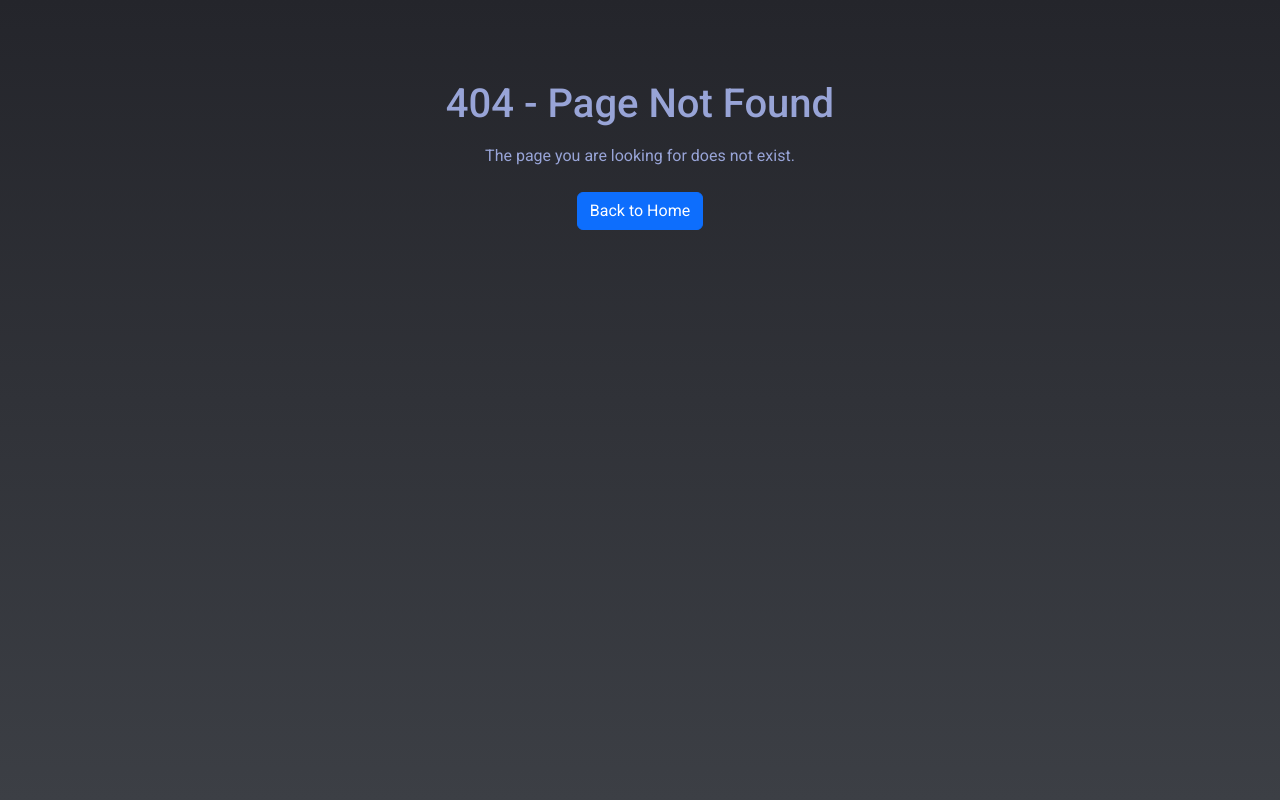
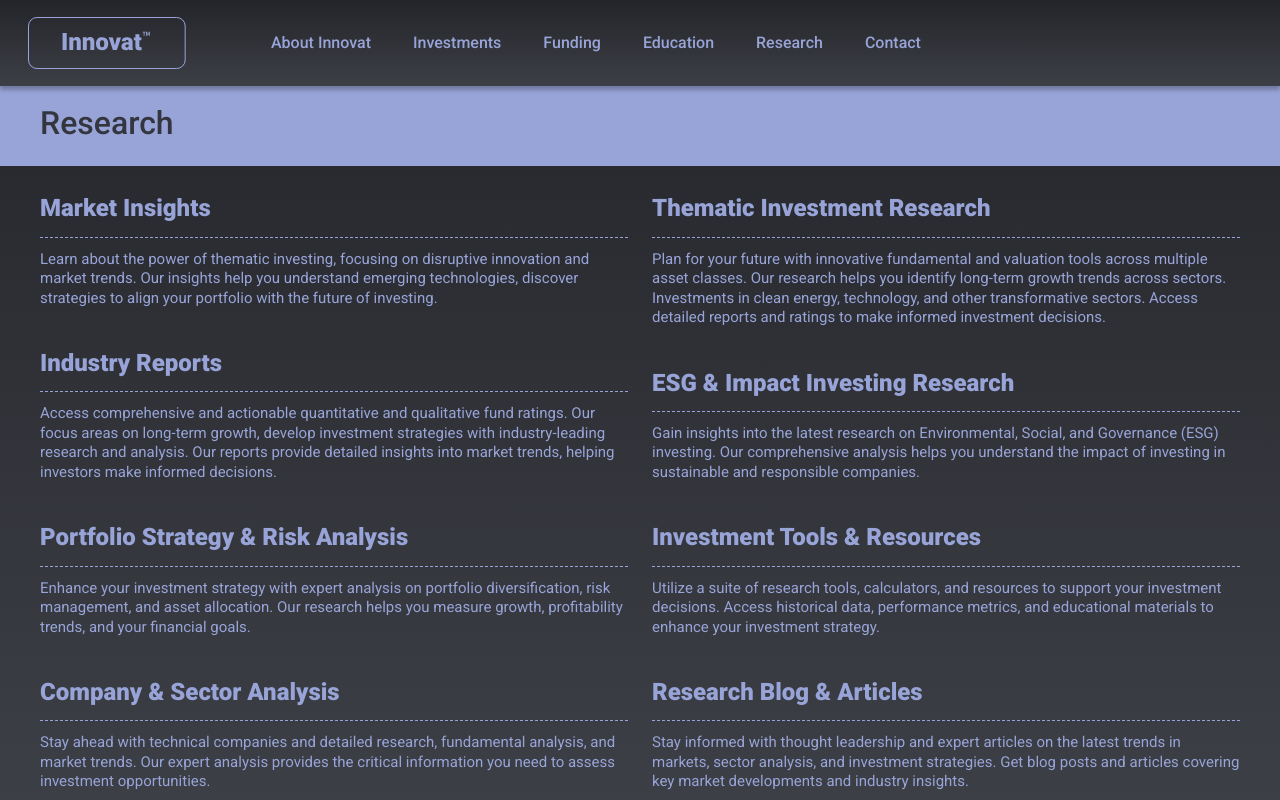
Before and after one commit to suhag-alamin/innovation, a React (Vite) app: page /research in a window 1280 px wide. Before the commit this address had no page. Shown: the top 800 px of the page. Built offline with nearby package versions, Linux system fonts and the light colour scheme.

Commit message:
research

```diff
--- a/src/App.jsx
+++ b/src/App.jsx
@@ -13,6 +13,7 @@ import ExchangeTraded from "./pages/ExchangeTraded";
 import Investments from "./pages/Investments";
 import Funding from "./pages/Funding";
 import Education from "./pages/Education";
+import Research from "./pages/Research";
 
 const App = () => {
   return (
@@ -80,6 +81,14 @@ const App = () => {
                 }
               />
               <Route
+                path="/research"
+                element={
+                  <Layout>
+                    <Research />
+                  </Layout>
+                }
+              />
+              <Route
                 path="/terms"
                 element={
                   <Layout>
--- a/src/components/Layout/Navbar.jsx
+++ b/src/components/Layout/Navbar.jsx
@@ -64,7 +64,7 @@ const NavLinkComponent = ({ closeOffcanvas }) => (
     <Nav.Link href="/education" onClick={closeOffcanvas}>
       Education
     </Nav.Link>
-    <Nav.Link href="/" onClick={closeOffcanvas}>
+    <Nav.Link href="/research" onClick={closeOffcanvas}>
       Research
     </Nav.Link>
     <Nav.Link href="/" onClick={closeOffcanvas}>
--- /dev/null
+++ b/src/components/ui/research/ResearchSection.jsx
@@ -0,0 +1,82 @@
+import { Container, Row, Col } from "react-bootstrap";
+
+const ResearchSection = () => {
+  const researchContent = {
+    leftColumn: [
+      {
+        title: "Market Insights",
+        description:
+          "Learn about the power of thematic investing, focusing on disruptive innovation and market trends. Our insights help you understand emerging technologies, discover strategies to align your portfolio with the future of investing.",
+      },
+      {
+        title: "Industry Reports",
+        description:
+          "Access comprehensive and actionable quantitative and qualitative fund ratings. Our focus areas on long-term growth, develop investment strategies with industry-leading research and analysis. Our reports provide detailed insights into market trends, helping investors make informed decisions.",
+      },
+      {
+        title: "Portfolio Strategy & Risk Analysis",
+        description:
+          "Enhance your investment strategy with expert analysis on portfolio diversification, risk management, and asset allocation. Our research helps you measure growth, profitability trends, and your financial goals.",
+      },
+      {
+        title: "Company & Sector Analysis",
+        description:
+          "Stay ahead with technical companies and detailed research, fundamental analysis, and market trends. Our expert analysis provides the critical information you need to assess investment opportunities.",
+      },
+    ],
+    rightColumn: [
+      {
+        title: "Thematic Investment Research",
+        description:
+          "Plan for your future with innovative fundamental and valuation tools across multiple asset classes. Our research helps you identify long-term growth trends across sectors. Investments in clean energy, technology, and other transformative sectors. Access detailed reports and ratings to make informed investment decisions.",
+      },
+      {
+        title: "ESG & Impact Investing Research",
+        description:
+          "Gain insights into the latest research on Environmental, Social, and Governance (ESG) investing. Our comprehensive analysis helps you understand the impact of investing in sustainable and responsible companies.",
+      },
+      {
+        title: "Investment Tools & Resources",
+        description:
+          "Utilize a suite of research tools, calculators, and resources to support your investment decisions. Access historical data, performance metrics, and educational materials to enhance your investment strategy.",
+      },
+      {
+        title: "Research Blog & Articles",
+        description:
+          "Stay informed with thought leadership and expert articles on the latest trends in markets, sector analysis, and investment strategies. Get blog posts and articles covering key market developments and industry insights.",
+      },
+    ],
+  };
+
+  return (
+    <div className="research-section">
+      <div className="section-header">
+        <Container>
+          <h2>Research</h2>
+        </Container>
+      </div>
+      <Container>
+        <Row>
+          <Col lg={6}>
+            {researchContent.leftColumn.map((item, index) => (
+              <div key={index} className="research-category">
+                <h3>{item.title}</h3>
+                <p>{item.description}</p>
+              </div>
+            ))}
+          </Col>
+          <Col lg={6}>
+            {researchContent.rightColumn.map((item, index) => (
+              <div key={index} className="research-category">
+                <h3>{item.title}</h3>
+                <p>{item.description}</p>
+              </div>
+            ))}
+          </Col>
+        </Row>
+      </Container>
+    </div>
+  );
+};
+
+export default ResearchSection;
--- /dev/null
+++ b/src/pages/Research.jsx
@@ -0,0 +1,12 @@
+import ResearchSection from "../components/ui/research/ResearchSection";
+import "../styles/research.scss";
+
+const Research = () => {
+  return (
+    <div>
+      <ResearchSection />
+    </div>
+  );
+};
+
+export default Research;
--- /dev/null
+++ b/src/styles/research.scss
@@ -0,0 +1,39 @@
+@import "../styles/index.scss";
+
+.research-section {
+  padding-bottom: 3rem;
+
+  .section-header {
+    background: $color0;
+    color: #33363e;
+    font-size: 36px;
+    font-weight: 700;
+    line-height: 120%;
+    padding: 24px 0;
+    margin-bottom: 27px;
+    h2 {
+      margin: 0;
+    }
+  }
+
+  .research-category {
+    margin-bottom: 40px;
+
+    h3 {
+      color: $color0;
+      font-size: 24px;
+      font-weight: 900;
+      line-height: 130%;
+      padding-bottom: 12px;
+      margin-bottom: 12px;
+      border-bottom: 1px dashed $color0;
+    }
+
+    p {
+      color: $color0;
+      font-size: 15px;
+      font-weight: 400;
+      line-height: 130%;
+    }
+  }
+}
```
